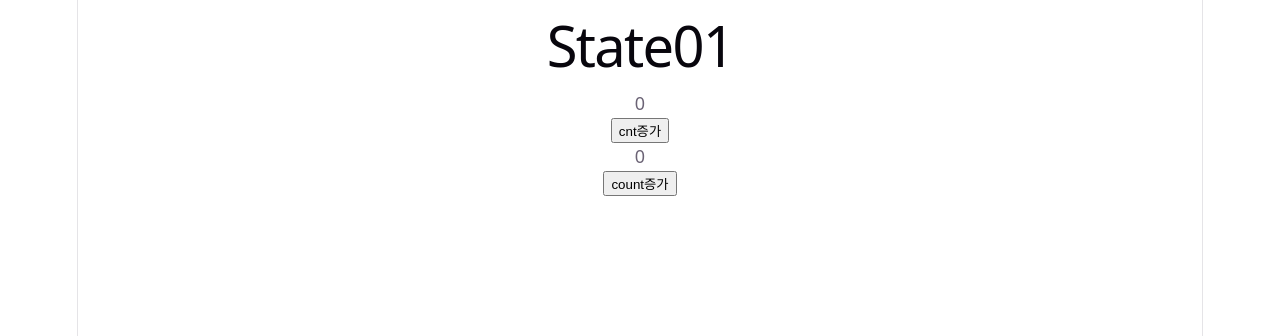
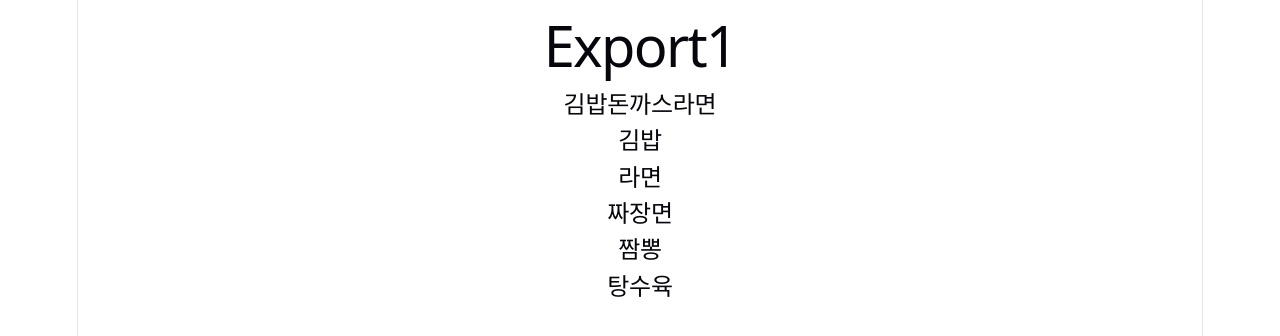
Before and after one commit to dbqls6746-bot/fe-react-study-8, a React (Vite) app in the folder react-study/: page / in a window 1280 px wide. Shown: the top 336 px of the page. Built offline with nearby package versions, Linux system fonts and the light colour scheme.

Commit message:
js 데이터 export import

```diff
--- a/react-study/src/App.jsx
+++ b/react-study/src/App.jsx
@@ -3,8 +3,9 @@ import reactLogo from './assets/react.svg'
 import viteLogo from './assets/vite.svg'
 import heroImg from './assets/hero.png'
 import './App.css'
-// import Basic01 from './components/Basic01'
+import Basic01 from './components/Basic01'
 import State01 from './components/State01'
+import Export01 from './components/Export01'
 
 function App() {
   const [count, setCount] = useState(0)
@@ -12,7 +13,8 @@ function App() {
   return (
 
     // <Basic01 />
-    <State01 />
+    // <State01 />
+    <Export01/>
   )
 }
 
--- /dev/null
+++ b/react-study/src/components/Export01.jsx
@@ -0,0 +1,36 @@
+import menus from "../data/mydata01.js";
+// import menu3 from "../data/mydata01.js";
+
+// let menus = export default menus;
+// let menu3 = export default menus;
+
+import {menu1, menu3} from "../data/mydata01.js";
+
+import {menu4, menu5, menu6} from "../data/mydata02.js";
+
+function Export01(){
+    return (
+        <div>
+            <h1>Export1</h1>
+            <h2>{menus}</h2>
+
+            {/* <h3>{menu3}</h3> */}
+
+            <h2>{menu1}</h2>
+            <h2>{menu3}</h2>
+
+            <h2>{menu4}</h2>
+            <h2>{menu5}</h2>
+            <h2>{menu6}</h2>
+        </div>
+    )
+}
+
+export default Export01
+
+/*
+    <script src="index.js">
+
+    ES 모듈 방식
+    ECMAScript 모듈 방식
+*/
--- /dev/null
+++ b/react-study/src/data/mydata01.js
@@ -0,0 +1,14 @@
+
+// js파일
+// js코드
+
+let menu1 = "김밥";
+let menu2 = "돈까스"
+let menu3 = "라면";
+
+let menus = menu1 + menu2 + menu3;
+
+export default menus;
+
+export {menu1, menu3};
+// export default [menu1, menu3, menu2]
--- /dev/null
+++ b/react-study/src/data/mydata02.js
@@ -0,0 +1,6 @@
+let menu4 = "짜장면";
+let menu5 = "짬뽕";
+let menu6 = "탕수육";
+
+// default를 빼고 던지면 import { menu4, menu5, menu6 } 구역과 100% 일치
+export { menu4, menu5, menu6 };
```
